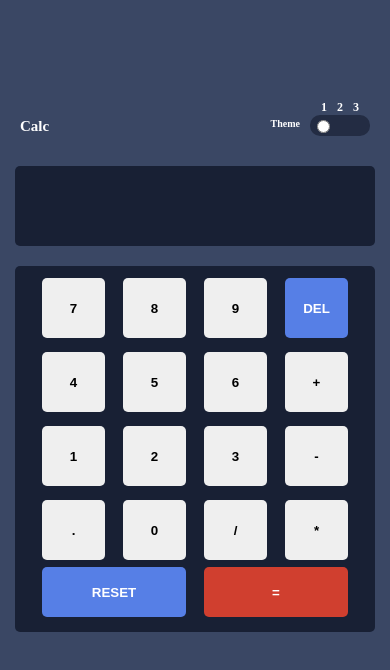
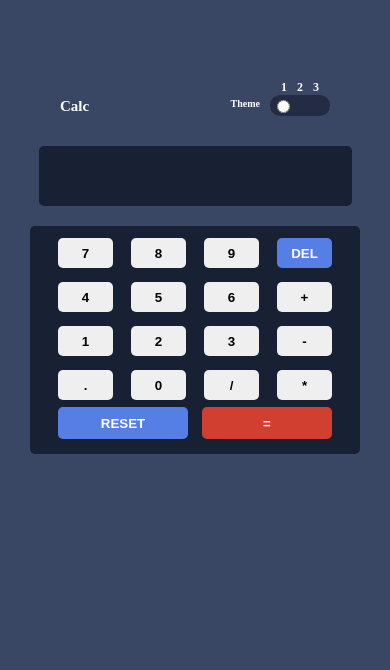
Before and after one commit to Shuaib-Adebowale/CALCULATOR-APP-project, a plain HTML site: page index.html in a window 390 px wide. Drawn offline with Linux system fonts and the light colour scheme.

Commit message:
Update style.css

```diff
--- a/style.css
+++ b/style.css
@@ -14,15 +14,16 @@ body{
     display: block;
     justify-content: center;
     text-align: center;
-    margin: 80px 400px 0;
+    margin: 80px 130px 0;
 }
 
 
 /* -------calcu--------------- */
 .calcu-1{
     display: flex;
-    justify-content: space-around;
+    justify-content: space-evenly;
     text-align: center;
+    margin: 0 180px;
 }
 
 
@@ -127,9 +128,9 @@ h2{
 /* -------caculuator----------- */
 .caculator-1{
     background-color: hsl(224, 36%, 15%);
-    margin: 0 80px;
     padding: 5px;
     border-radius: 5px;
+    margin: 0 350px;
 }
 
 
@@ -165,30 +166,25 @@ h2{
 
 
 /* -----Media-------- */
-@media (max-width:428px) {
+@media (max-width:640px) {
     .calcu{
-        margin: 100px 15px;
+        margin: 80px 0;
     }
     .calcu-1{
         display: flex;
         justify-content: space-between;
-        margin: 0 5px;
+        margin: 0 ;
+        padding: 0 60px;
     }
     .caculator-1{
-        margin: 0;
-        width: 100%;
+        background-color: hsl(224, 36%, 15%);
+        padding: 5px;
+        border-radius: 5px;
+        margin: 0 30px;
     }
-    .nu1{
-        width: 63px;
-        height: 60px;
-        margin: 7px;
-    }
-    .nu2{
-        width: 144px;
-        height: 50px;
-    }
-    .number{
-        height: 80px;
-        width: 100%;
+    .numb-1{
+        display: flex;
+        justify-content: center;
+        text-align: center;
     }
 }
```
